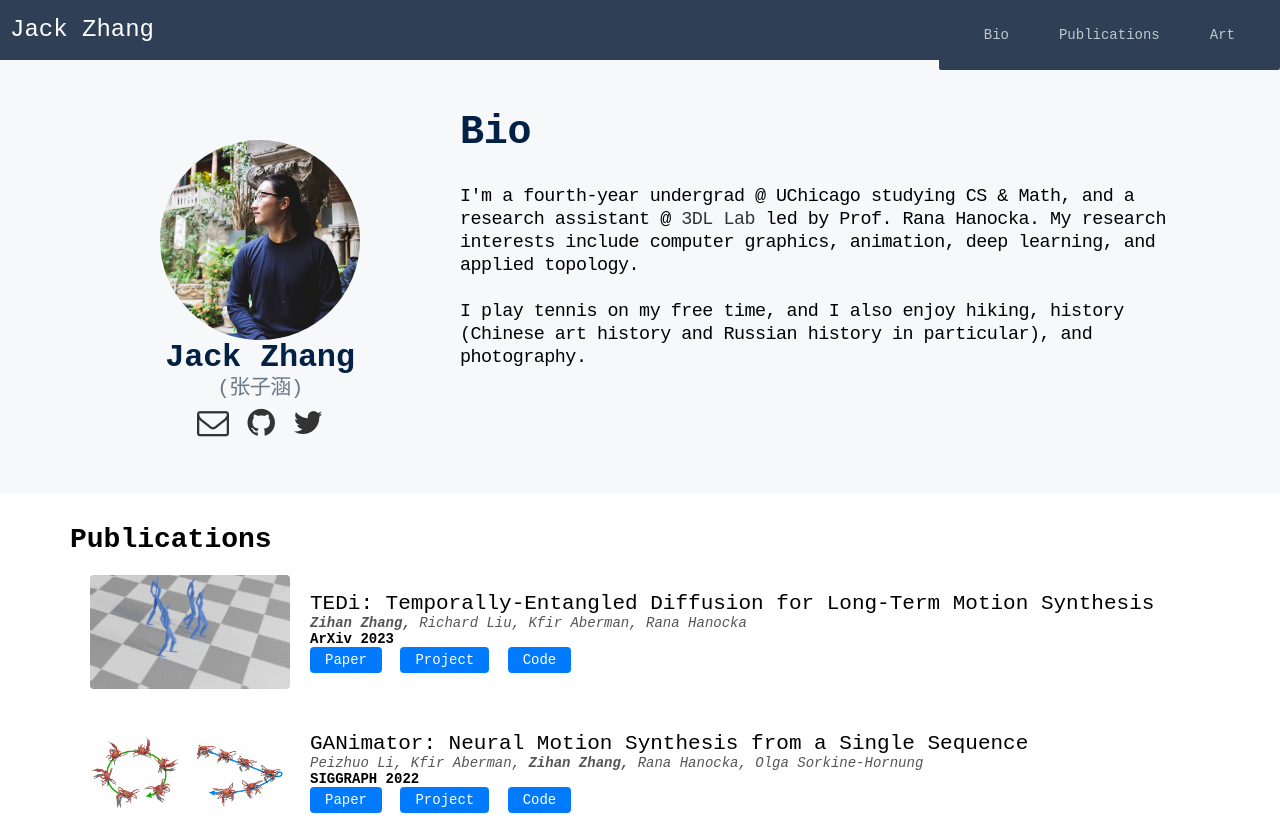
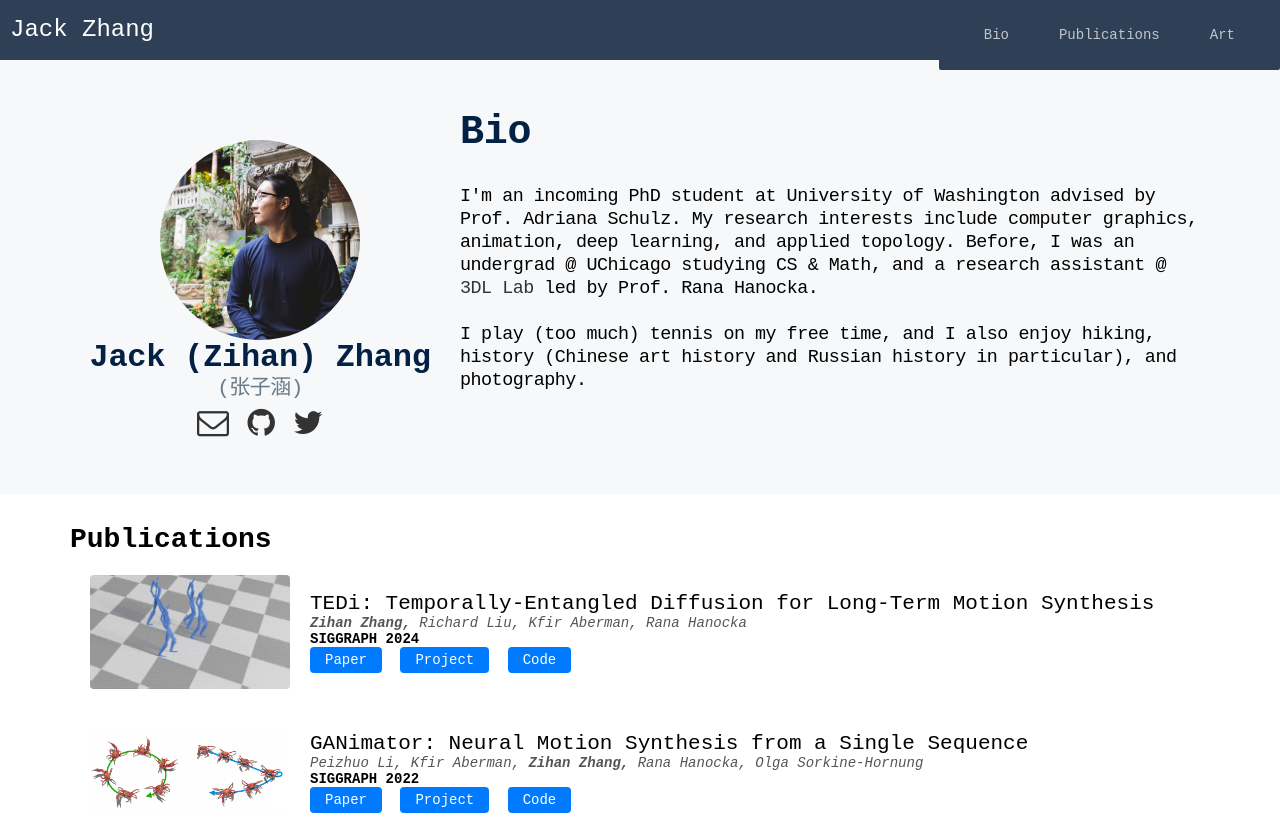
Before and after one commit to zzhang-18/zzhang-18.github.io, a plain HTML site: page index.html in a window 1280 px wide. Shown: the top 819 px of the page. Drawn offline with nearby package versions, Linux system fonts and the light colour scheme; some packages are replaced by stand-ins of ours.

Commit message:
update status

```diff
--- a/index.html
+++ b/index.html
@@ -91,14 +91,14 @@ layui.use('element', function(){
     <div class="layui-row about">
         <div class="layui-col-xs12 layui-col-sm4 layui-col-md4 about_left">
             <img class="lazyload about_portrait" data-src="/portrait.jpg" />
-            <h1> Jack Zhang </h1>
+            <h1> Jack (Zihan) Zhang </h1>
             <h2> (张子涵) </h2>
 
 
             <div class="layui-row layui-col-space10">
                 <ul aria-hidden="true">
 
-                <li><a href="mailto:zzhang18@uchicago.edu"><i class="fa fa-envelope-o" style="font-size:32px;"></i></a></li>
+                <li><a href="mailto:jzhang18@cs.washington.edu"><i class="fa fa-envelope-o" style="font-size:32px;"></i></a></li>
 
                 <li><a href="https://github.com/zzhang-18/"><i class="fa fa-github" style="font-size:32px;"></i></a></li>
 
@@ -112,10 +112,11 @@ layui.use('element', function(){
         </div>
         <div class="layui-col-xs12 layui-col-sm8 layui-col-md8 about_right">
             <h1>Bio</h1>
-            <h2 id="Bio">    <p> I'm a fourth-year undergrad @ UChicago studying CS & Math, and a research assistant @ <a href="https://3dl.cs.uchicago.edu/">3DL Lab</a> led by Prof. Rana
-    Hanocka. My research interests include computer graphics, animation, deep learning, and applied topology.  </p>
+            <h2 id="Bio">    <p> I'm an incoming PhD student at University of Washington advised by Prof. Adriana Schulz. My research interests include computer graphics, animation, deep learning, and applied topology.
+                Before, I was an undergrad @ UChicago studying CS & Math, and a research assistant @ <a href="https://3dl.cs.uchicago.edu/">3DL Lab</a> led by Prof. Rana
+    Hanocka.   </p>
     </br>
-    <p>I play tennis on my free time, and I also enjoy hiking, history (Chinese art history and Russian history in particular), and photography.</p>
+    <p>I play (too much) tennis on my free time, and I also enjoy hiking, history (Chinese art history and Russian history in particular), and photography.</p>
     </h2>
         </div>
     </div>
@@ -156,7 +157,7 @@ layui.use('element', function(){
                         Rana Hanocka
 
                 </p>
-            <p class="venue">ArXiv 2023</p>
+            <p class="venue">SIGGRAPH 2024</p>
             <a class="button" href="https://arxiv.org/abs/2307.15042">Paper</a>
             <a class="button" href="https://threedle.github.io/TEDi/">Project</a>
             <a class="button" href="https://github.com/threedle/TEDi">Code</a>
```
